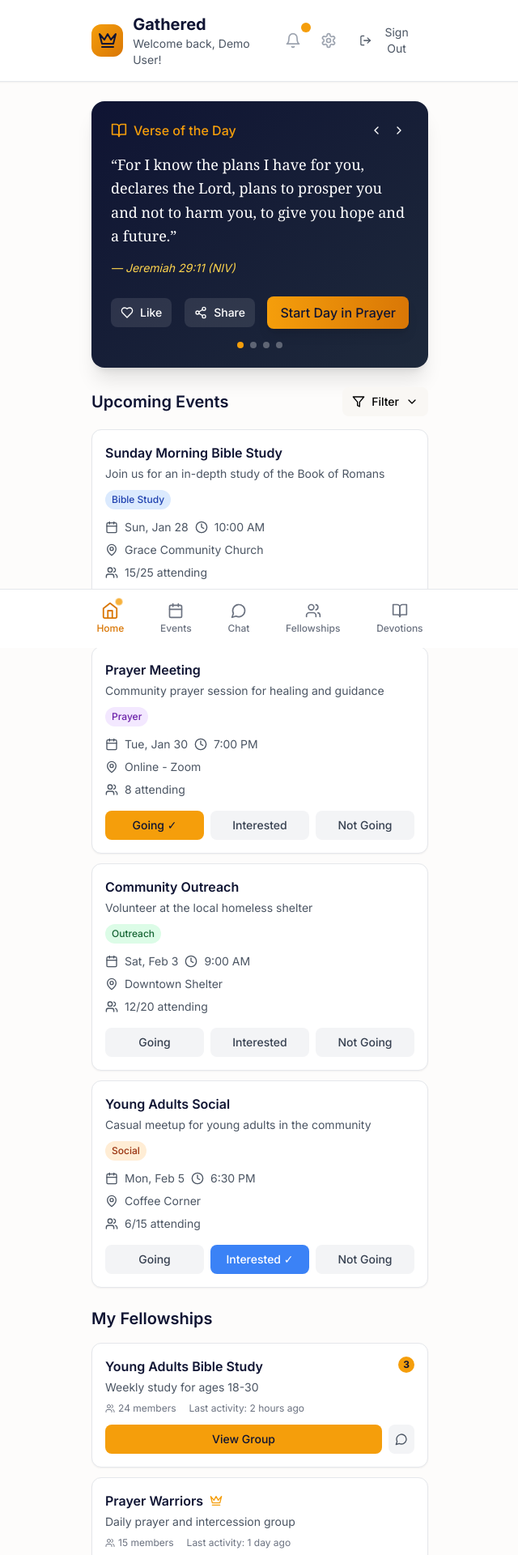
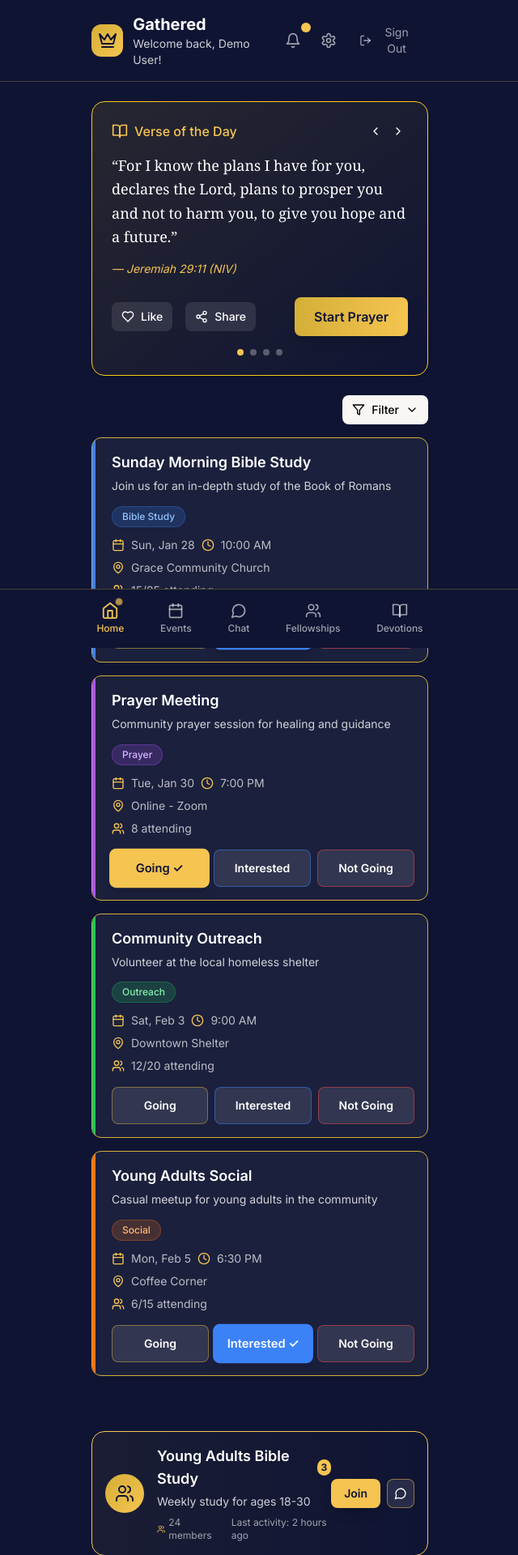
Before and after one commit to eyinjusalako1/gourd, a Next.js app: page /dashboard in a window 1280 px wide. Shown: the top 1920 px of the page at 81% size, without its empty margins (319-959 px from the left). Built offline with nearby package versions, Linux system fonts and the light colour scheme.

Commit message:
Implement comprehensive UI/UX improvements with Gathered brand colors and design system

```diff
--- a/src/app/dashboard/page.tsx
+++ b/src/app/dashboard/page.tsx
@@ -78,36 +78,36 @@ export default function DashboardPage() {
   const isLeader = userRole === 'Leader' || userRole === 'Church Admin'
 
   return (
-    <div className="min-h-screen bg-beige-50 dark:bg-navy-900 pb-20">
+    <div className="min-h-screen bg-[#0F1433] pb-20">
       {/* Header */}
-      <div className="bg-white dark:bg-navy-800 shadow-sm border-b border-gray-200 dark:border-gray-700 sticky top-0 z-40">
+      <div className="bg-[#0F1433] shadow-sm border-b border-[#D4AF37]/30 sticky top-0 z-40">
         <div className="max-w-md mx-auto px-4">
           <div className="flex justify-between items-center py-4">
             <div className="flex items-center space-x-3">
-              <div className="flex items-center justify-center w-10 h-10 bg-gradient-to-br from-gold-500 to-gold-600 rounded-xl">
-                <Crown className="w-6 h-6 text-navy-900" />
+              <div className="flex items-center justify-center w-10 h-10 bg-gradient-to-br from-[#D4AF37] to-[#F5C451] rounded-xl">
+                <Crown className="w-6 h-6 text-[#0F1433]" />
               </div>
               <div>
-                <h1 className="text-xl font-bold text-navy-900 dark:text-white">
+                <h1 className="text-xl font-bold text-white">
                   Gathered
                 </h1>
-                <p className="text-sm text-gray-600 dark:text-gray-400">
+                <p className="text-sm text-white/80">
                   Welcome back, {displayUser.user_metadata?.name || 'Friend'}!
                 </p>
               </div>
             </div>
 
             <div className="flex items-center space-x-2">
-              <button className="p-2 text-gray-400 hover:text-gray-600 dark:hover:text-gray-300 relative">
+              <button className="p-2 text-white/60 hover:text-white relative">
                 <Bell className="w-5 h-5" />
-                <div className="absolute -top-1 -right-1 w-3 h-3 bg-gold-500 rounded-full"></div>
+                <div className="absolute -top-1 -right-1 w-3 h-3 bg-[#F5C451] rounded-full"></div>
               </button>
-              <button className="p-2 text-gray-400 hover:text-gray-600 dark:hover:text-gray-300">
+              <button className="p-2 text-white/60 hover:text-white">
                 <Settings className="w-5 h-5" />
               </button>
               <button
                 onClick={handleSignOut}
-                className="flex items-center space-x-1 px-3 py-1 text-gray-600 dark:text-gray-400 hover:text-gray-900 dark:hover:text-white transition-colors"
+                className="flex items-center space-x-1 px-3 py-1 text-white/60 hover:text-white transition-colors"
               >
                 <LogOut className="w-4 h-4" />
                 <span className="text-sm">Sign Out</span>
@@ -117,8 +117,8 @@ export default function DashboardPage() {
         </div>
       </div>
 
-      {/* Main Content */}
-      <div className="max-w-md mx-auto px-4 py-6 space-y-6">
+      {/* Main Content - Scrollable */}
+      <div className="max-w-md mx-auto px-4 py-6 space-y-6 overflow-y-auto">
         {/* Section A: Spiritual Touchpoint */}
         <VerseCard />
 
@@ -139,13 +139,13 @@ export default function DashboardPage() {
 
         {/* Monetization Integration Placeholder */}
         {userRole === 'Member' && (
-          <div className="bg-gradient-to-r from-gold-500 to-gold-600 rounded-xl p-4 text-navy-900">
+          <div className="bg-gradient-to-r from-[#D4AF37] to-[#F5C451] rounded-xl p-4 text-[#0F1433]">
             <div className="text-center">
               <h3 className="font-bold text-lg mb-2">Upgrade to Gathered+</h3>
               <p className="text-sm mb-4 opacity-90">
                 Host your own fellowship groups and unlock advanced features
               </p>
-              <button className="bg-white text-navy-900 px-6 py-2 rounded-lg font-medium hover:bg-gray-100 transition-colors">
+              <button className="bg-[#0F1433] text-[#F5C451] px-6 py-2 rounded-lg font-medium hover:bg-[#0F1433]/90 transition-colors">
                 Learn More
               </button>
             </div>
--- a/src/components/BottomNavigation.tsx
+++ b/src/components/BottomNavigation.tsx
@@ -25,9 +25,9 @@ export default function BottomNavigation({ activeTab = 'home', onTabChange }: Bo
   }
 
   return (
-    <div className="fixed bottom-0 left-0 right-0 bg-white dark:bg-gray-800 border-t border-gray-200 dark:border-gray-700 z-50">
+    <div className="fixed bottom-0 w-full bg-[#0F1433] border-t border-[#D4AF37]/30 z-50">
       <div className="max-w-md mx-auto">
-        <div className="flex items-center justify-around py-2">
+        <div className="flex justify-around items-center py-2">
           {tabs.map(tab => {
             const Icon = tab.icon
             const isActive = currentTab === tab.id
@@ -38,22 +38,22 @@ export default function BottomNavigation({ activeTab = 'home', onTabChange }: Bo
                 onClick={() => handleTabClick(tab.id)}
                 className={`flex flex-col items-center justify-center py-2 px-3 rounded-lg transition-all duration-200 ${
                   isActive
-                    ? 'text-gold-600 dark:text-gold-400'
-                    : 'text-gray-500 dark:text-gray-400 hover:text-gray-700 dark:hover:text-gray-300'
+                    ? 'text-[#F5C451]'
+                    : 'text-white/60 hover:text-white'
                 }`}
               >
                 <div className={`relative ${
                   isActive ? 'scale-110' : 'scale-100'
                 } transition-transform duration-200`}>
                   <Icon className={`w-5 h-5 ${
-                    isActive ? 'text-gold-600 dark:text-gold-400' : ''
+                    isActive ? 'text-[#F5C451]' : 'text-white/60'
                   }`} />
                   {isActive && (
-                    <div className="absolute -top-1 -right-1 w-2 h-2 bg-gold-500 rounded-full animate-pulse" />
+                    <div className="absolute -top-1 -right-1 w-2 h-2 bg-[#F5C451] rounded-full animate-pulse" />
                   )}
                 </div>
                 <span className={`text-xs font-medium mt-1 ${
-                  isActive ? 'text-gold-600 dark:text-gold-400' : ''
+                  isActive ? 'text-[#F5C451]' : 'text-white/60'
                 }`}>
                   {tab.label}
                 </span>
--- a/src/components/EventList.tsx
+++ b/src/components/EventList.tsx
@@ -150,38 +150,51 @@ export default function EventList() {
       )}
 
       {/* Events List */}
-      <div className="space-y-3">
+      <div className="space-y-4">
         {filteredEvents.map(event => (
-          <div key={event.id} className="bg-white dark:bg-gray-800 rounded-xl p-4 shadow-sm border border-gray-200 dark:border-gray-700">
+          <div key={event.id} className="bg-white/5 border border-[#D4AF37] rounded-xl p-4 mb-3 hover:shadow-lg transition-all duration-200 hover:bg-white/10 relative overflow-hidden">
+            {/* Category accent line */}
+            <div className={`absolute top-0 left-0 w-1 h-full ${
+              event.category === 'Bible Study' ? 'bg-blue-500' :
+              event.category === 'Prayer' ? 'bg-purple-500' :
+              event.category === 'Outreach' ? 'bg-green-500' :
+              'bg-orange-500'
+            }`}></div>
+
             {/* Event Header */}
-            <div className="flex items-start justify-between mb-3">
+            <div className="flex items-start justify-between mb-3 ml-2">
               <div className="flex-1">
-                <h3 className="font-semibold text-navy-900 dark:text-white mb-1">
+                <h3 className="font-semibold text-white mb-1 text-lg">
                   {event.title}
                 </h3>
-                <p className="text-sm text-gray-600 dark:text-gray-400 mb-2">
+                <p className="text-sm text-white/80 mb-3 leading-relaxed">
                   {event.description}
                 </p>
-                <span className={`inline-block px-2 py-1 rounded-full text-xs font-medium ${categoryColors[event.category]}`}>
+                <span className={`inline-block px-3 py-1 rounded-full text-xs font-medium ${
+                  event.category === 'Bible Study' ? 'bg-blue-500/20 text-blue-300 border border-blue-500/30' :
+                  event.category === 'Prayer' ? 'bg-purple-500/20 text-purple-300 border border-purple-500/30' :
+                  event.category === 'Outreach' ? 'bg-green-500/20 text-green-300 border border-green-500/30' :
+                  'bg-orange-500/20 text-orange-300 border border-orange-500/30'
+                }`}>
                   {event.category}
                 </span>
               </div>
             </div>
 
             {/* Event Details */}
-            <div className="space-y-2 mb-4">
-              <div className="flex items-center space-x-2 text-sm text-gray-600 dark:text-gray-400">
-                <Calendar className="w-4 h-4" />
+            <div className="space-y-2 mb-4 ml-2">
+              <div className="flex items-center space-x-2 text-sm text-white/70">
+                <Calendar className="w-4 h-4 text-[#F5C451]" />
                 <span>{formatDate(event.date)}</span>
-                <Clock className="w-4 h-4 ml-2" />
+                <Clock className="w-4 h-4 ml-2 text-[#F5C451]" />
                 <span>{event.time}</span>
               </div>
-              <div className="flex items-center space-x-2 text-sm text-gray-600 dark:text-gray-400">
-                <MapPin className="w-4 h-4" />
+              <div className="flex items-center space-x-2 text-sm text-white/70">
+                <MapPin className="w-4 h-4 text-[#F5C451]" />
                 <span>{event.location}</span>
               </div>
-              <div className="flex items-center space-x-2 text-sm text-gray-600 dark:text-gray-400">
-                <Users className="w-4 h-4" />
+              <div className="flex items-center space-x-2 text-sm text-white/70">
+                <Users className="w-4 h-4 text-[#F5C451]" />
                 <span>
                   {event.attendees}
                   {event.maxAttendees && `/${event.maxAttendees}`} attending
@@ -190,30 +203,30 @@ export default function EventList() {
             </div>
 
             {/* RSVP Buttons */}
-            <div className="flex space-x-2">
+            <div className="flex space-x-2 ml-2">
               <button
                 onClick={() => handleRSVP(event.id, 'going')}
-                className={`flex-1 py-2 px-3 rounded-lg text-sm font-medium transition-colors ${
+                className={`flex-1 py-3 px-4 rounded-lg text-sm font-semibold transition-all duration-200 ${
                   event.isJoined
-                    ? 'bg-gold-500 text-navy-900'
-                    : 'bg-gray-100 text-gray-700 dark:bg-gray-700 dark:text-gray-300 hover:bg-gray-200 dark:hover:bg-gray-600'
+                    ? 'bg-[#F5C451] text-[#0F1433] shadow-lg transform scale-105'
+                    : 'bg-white/10 text-white hover:bg-white/20 border border-[#D4AF37]/50'
                 }`}
               >
                 {event.isJoined ? 'Going ✓' : 'Going'}
               </button>
               <button
                 onClick={() => handleRSVP(event.id, 'interested')}
-                className={`flex-1 py-2 px-3 rounded-lg text-sm font-medium transition-colors ${
+                className={`flex-1 py-3 px-4 rounded-lg text-sm font-semibold transition-all duration-200 ${
                   event.isInterested
-                    ? 'bg-blue-500 text-white'
-                    : 'bg-gray-100 text-gray-700 dark:bg-gray-700 dark:text-gray-300 hover:bg-gray-200 dark:hover:bg-gray-600'
+                    ? 'bg-blue-500 text-white shadow-lg transform scale-105'
+                    : 'bg-white/10 text-white hover:bg-white/20 border border-blue-500/50'
                 }`}
               >
                 {event.isInterested ? 'Interested ✓' : 'Interested'}
               </button>
               <button
                 onClick={() => handleRSVP(event.id, 'not-going')}
-                className="flex-1 py-2 px-3 rounded-lg text-sm font-medium bg-gray-100 text-gray-700 dark:bg-gray-700 dark:text-gray-300 hover:bg-gray-200 dark:hover:bg-gray-600 transition-colors"
+                className="flex-1 py-3 px-4 rounded-lg text-sm font-semibold bg-white/10 text-white hover:bg-white/20 border border-red-500/50 transition-all duration-200"
               >
                 Not Going
               </button>
--- a/src/components/FellowshipGroups.tsx
+++ b/src/components/FellowshipGroups.tsx
@@ -96,63 +96,61 @@ export default function FellowshipGroups({ userRole = 'Member' }: { userRole?: '
       </div>
 
       {/* Groups Grid */}
-      <div className="grid gap-3">
+      <div className="grid gap-4">
         {fellowships.map(fellowship => (
-          <div key={fellowship.id} className="bg-white dark:bg-gray-800 rounded-xl p-4 shadow-sm border border-gray-200 dark:border-gray-700">
-            <div className="flex items-start justify-between mb-3">
+          <div key={fellowship.id} className="bg-[#0F1433] border border-[#F5C451] rounded-2xl p-4 flex items-center justify-between hover:shadow-lg transition-all duration-200 hover:bg-[#0F1433]/90 relative overflow-hidden">
+            {/* Gradient overlay */}
+            <div className="absolute inset-0 bg-gradient-to-r from-[#F5C451]/5 to-transparent pointer-events-none"></div>
+
+            <div className="flex items-center space-x-4 flex-1 relative z-10">
+              {/* Group Avatar */}
+              <div className="w-12 h-12 bg-gradient-to-br from-[#D4AF37] to-[#F5C451] rounded-full flex items-center justify-center relative">
+                <Users className="w-6 h-6 text-[#0F1433]" />
+                {fellowship.isLeader && (
+                  <Crown className="absolute -top-1 -right-1 w-4 h-4 text-[#F5C451]" />
+                )}
+              </div>
+
+              {/* Group Info */}
               <div className="flex-1">
                 <div className="flex items-center space-x-2 mb-1">
-                  <h3 className="font-semibold text-navy-900 dark:text-white">
+                  <h3 className="font-semibold text-white text-lg">
                     {fellowship.name}
                   </h3>
-                  {fellowship.isLeader && (
-                    <Crown className="w-4 h-4 text-gold-500" />
+                  {fellowship.unreadMessages > 0 && (
+                    <div className="bg-[#F5C451] text-[#0F1433] text-xs font-bold rounded-full w-5 h-5 flex items-center justify-center">
+                      {fellowship.unreadMessages}
+                    </div>
                   )}
                 </div>
-                <p className="text-sm text-gray-600 dark:text-gray-400 mb-2">
+                <p className="text-sm text-white/80 mb-2">
                   {fellowship.description}
                 </p>
-                <div className="flex items-center space-x-4 text-xs text-gray-500 dark:text-gray-400">
+                <div className="flex items-center space-x-4 text-xs text-white/60">
                   <span className="flex items-center space-x-1">
-                    <Users className="w-3 h-3" />
+                    <Users className="w-3 h-3 text-[#F5C451]" />
                     <span>{fellowship.memberCount} members</span>
                   </span>
                   <span>Last activity: {fellowship.lastActivity}</span>
                 </div>
               </div>
-
-              {/* Unread Messages Badge */}
-              {fellowship.unreadMessages > 0 && (
-                <div className="bg-gold-500 text-navy-900 text-xs font-bold rounded-full w-5 h-5 flex items-center justify-center">
-                  {fellowship.unreadMessages}
-                </div>
-              )}
             </div>
 
             {/* Actions */}
-            <div className="flex space-x-2">
+            <div className="flex space-x-2 relative z-10">
               <button
                 onClick={() => handleJoinGroup(fellowship.id)}
-                className="flex-1 py-2 px-3 bg-gold-500 text-navy-900 rounded-lg text-sm font-medium hover:bg-gold-400 transition-colors"
+                className="px-4 py-2 bg-[#F5C451] text-[#0F1433] rounded-lg text-sm font-semibold hover:bg-[#D4AF37] transition-all duration-200 shadow-lg hover:shadow-xl transform hover:scale-105"
               >
-                View Group
+                {fellowship.isLeader ? 'Manage' : 'Join'}
               </button>
 
               <button
                 onClick={() => handleJoinGroup(fellowship.id)}
-                className="flex items-center justify-center p-2 bg-gray-100 dark:bg-gray-700 text-gray-600 dark:text-gray-400 rounded-lg hover:bg-gray-200 dark:hover:bg-gray-600 transition-colors"
+                className="flex items-center justify-center p-2 bg-white/10 text-white rounded-lg hover:bg-white/20 transition-all duration-200 border border-[#F5C451]/50"
               >
                 <MessageCircle className="w-4 h-4" />
               </button>
-
-              {fellowship.isLeader && (
-                <button
-                  onClick={() => handleManageGroup(fellowship.id)}
-                  className="flex items-center justify-center p-2 bg-gray-100 dark:bg-gray-700 text-gray-600 dark:text-gray-400 rounded-lg hover:bg-gray-200 dark:hover:bg-gray-600 transition-colors"
-                >
-                  <Settings className="w-4 h-4" />
-                </button>
-              )}
             </div>
           </div>
         ))}
--- a/src/components/VerseCard.tsx
+++ b/src/components/VerseCard.tsx
@@ -64,12 +64,15 @@ export default function VerseCard() {
   }
 
   return (
-    <div className="bg-gradient-to-br from-navy-900 to-navy-800 rounded-2xl p-6 text-white shadow-xl">
+    <div className="bg-[#0F1433] text-white rounded-2xl p-6 shadow-md border border-yellow-400 relative overflow-hidden">
+      {/* Gradient overlay for depth */}
+      <div className="absolute inset-0 bg-gradient-to-br from-yellow-400/10 to-transparent pointer-events-none"></div>
+
       {/* Header */}
-      <div className="flex items-center justify-between mb-4">
+      <div className="flex items-center justify-between mb-4 relative z-10">
         <div className="flex items-center space-x-2">
-          <BookOpen className="w-5 h-5 text-gold-500" />
-          <span className="font-medium text-gold-500">Verse of the Day</span>
+          <BookOpen className="w-5 h-5 text-[#F5C451]" />
+          <span className="font-medium text-[#F5C451]">Verse of the Day</span>
         </div>
         <div className="flex space-x-1">
           <button
@@ -88,23 +91,23 @@ export default function VerseCard() {
       </div>
 
       {/* Verse Content */}
-      <div className="mb-6">
+      <div className="mb-6 relative z-10">
         <blockquote className="text-lg leading-relaxed mb-3 font-serif">
           &ldquo;{currentVerse.text}&rdquo;
         </blockquote>
-        <cite className="text-sm text-gold-300">
+        <cite className="text-sm text-[#F5C451]">
           — {currentVerse.reference} ({currentVerse.translation})
         </cite>
       </div>
 
       {/* Actions */}
-      <div className="flex items-center justify-between">
+      <div className="flex items-center justify-between relative z-10">
         <div className="flex space-x-4">
           <button
             onClick={handleLike}
             className={`flex items-center space-x-2 px-3 py-2 rounded-lg transition-colors ${
               isLiked
-                ? 'bg-gold-500 text-navy-900'
+                ? 'bg-[#F5C451] text-[#0F1433]'
                 : 'bg-white/10 hover:bg-white/20'
             }`}
           >
@@ -131,20 +134,20 @@ export default function VerseCard() {
 
         <button
           onClick={startPrayer}
-          className="bg-gradient-to-r from-gold-500 to-gold-600 text-navy-900 px-4 py-2 rounded-lg font-medium hover:from-gold-400 hover:to-gold-500 transition-all duration-200 shadow-lg hover:shadow-xl"
+          className="bg-gradient-to-r from-[#D4AF37] to-[#F5C451] text-[#0F1433] px-6 py-3 rounded-lg font-semibold hover:from-[#F5C451] hover:to-[#D4AF37] transition-all duration-200 shadow-lg hover:shadow-xl transform hover:scale-105"
         >
-          Start Day in Prayer
+          Start Prayer
         </button>
       </div>
 
       {/* Verse Indicators */}
-      <div className="flex justify-center space-x-2 mt-4">
+      <div className="flex justify-center space-x-2 mt-4 relative z-10">
         {sampleVerses.map((_, index) => (
           <button
             key={index}
             onClick={() => setCurrentVerseIndex(index)}
             className={`w-2 h-2 rounded-full transition-colors ${
-              index === currentVerseIndex ? 'bg-gold-500' : 'bg-white/30'
+              index === currentVerseIndex ? 'bg-[#F5C451]' : 'bg-white/30'
             }`}
           />
         ))}
```
Also changed, not shown: src/components/AnnouncementFeed.tsx (+29 -21 lines), src/components/StatsPanel.tsx (+33 -25 lines).
